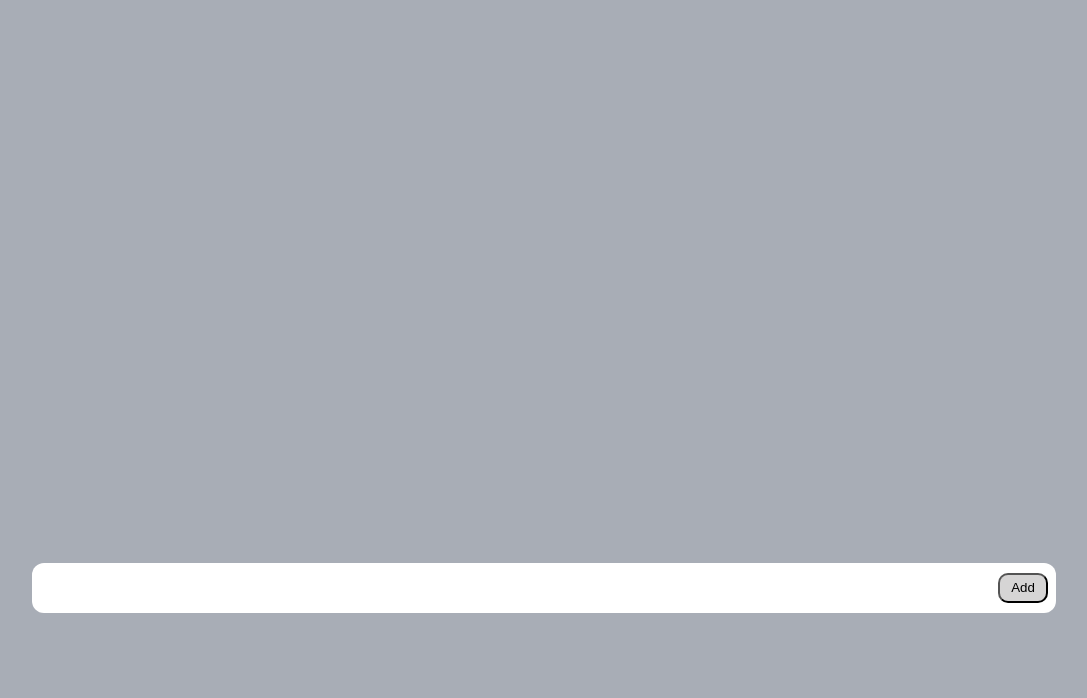
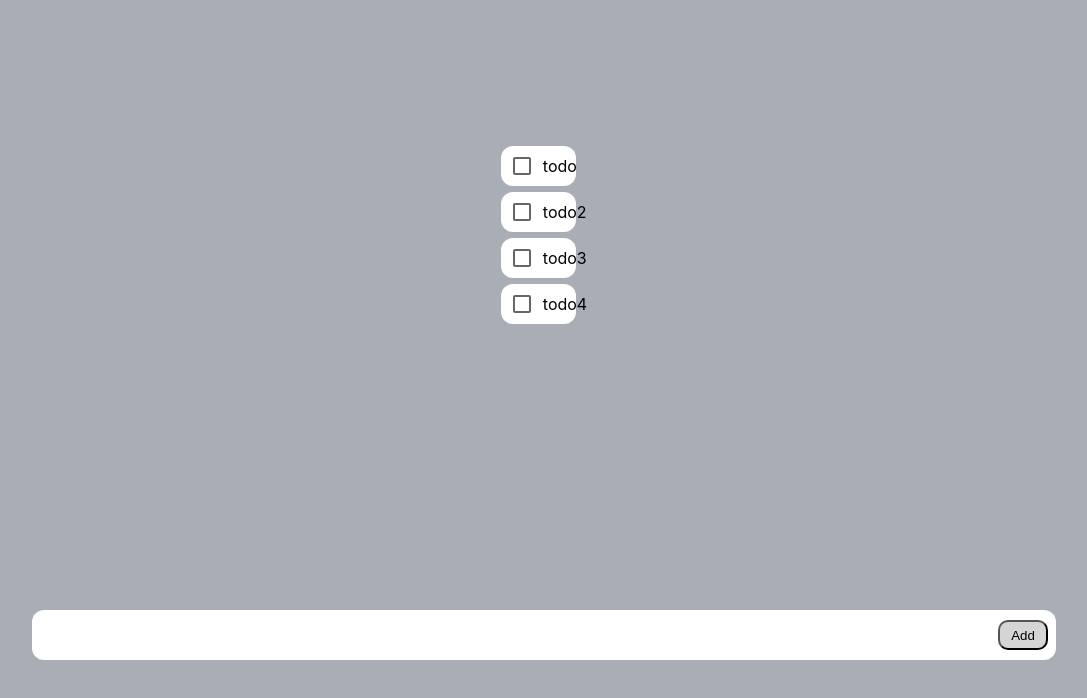
Before and after one commit to barisertakus/redux-todo-app, a React (Create React App) app: page / in a window 1280 px wide. Shown: the top 698 px of the page, without its empty margins (96-1183 px from the left). Built offline with nearby package versions, Linux system fonts and the light colour scheme.

Commit message:
TodoItem and material ui added.

```diff
--- a/package.json
+++ b/package.json
@@ -3,6 +3,9 @@
   "version": "0.1.0",
   "private": true,
   "dependencies": {
+    "@emotion/react": "^11.4.1",
+    "@emotion/styled": "^11.3.0",
+    "@mui/material": "^5.0.2",
     "@reduxjs/toolkit": "^1.6.1",
     "@testing-library/jest-dom": "^4.2.4",
     "@testing-library/react": "^9.5.0",
--- a/src/components/TodoItem.css
+++ b/src/components/TodoItem.css
@@ -0,0 +1,17 @@
+.todoItem{
+  display: flex;
+  align-items: center;
+  width: 80%;
+  background-color: white;
+  margin: 6px 4px;
+  height: 40px;
+  border-radius: 12px;
+}
+
+.todoItem > p {
+  flex : 1
+}
+
+.todoItem--done {
+  text-decoration: line-through;
+}
--- a/src/components/TodoItem.js
+++ b/src/components/TodoItem.js
@@ -1,12 +1,22 @@
-import React from 'react'
-import "./TodoItem.css"
+import { Checkbox } from "@mui/material";
+import React, { useState } from "react";
+import { useDispatch } from "react-redux";
+import { setDone } from "../features/todoSlice";
+import "./TodoItem.css";
 
-function TodoItem({name, done, id}) {
+function TodoItem({ name, done, id }) {
+  const dispatch = useDispatch();
+
+  const handleCheck = (e) => {
+    dispatch(setDone(id));
+  };
+
   return (
     <div className="todoItem">
-
+      <Checkbox checked={done} color="primary" onChange={handleCheck} />
+      <p className={done ? "todoItem--done" : undefined}>{name}</p>
     </div>
-  )
+  );
 }
 
-export default TodoItem
+export default TodoItem;
```
Also changed, not shown: 1 other file (tests, documents, lock files or other folders).
